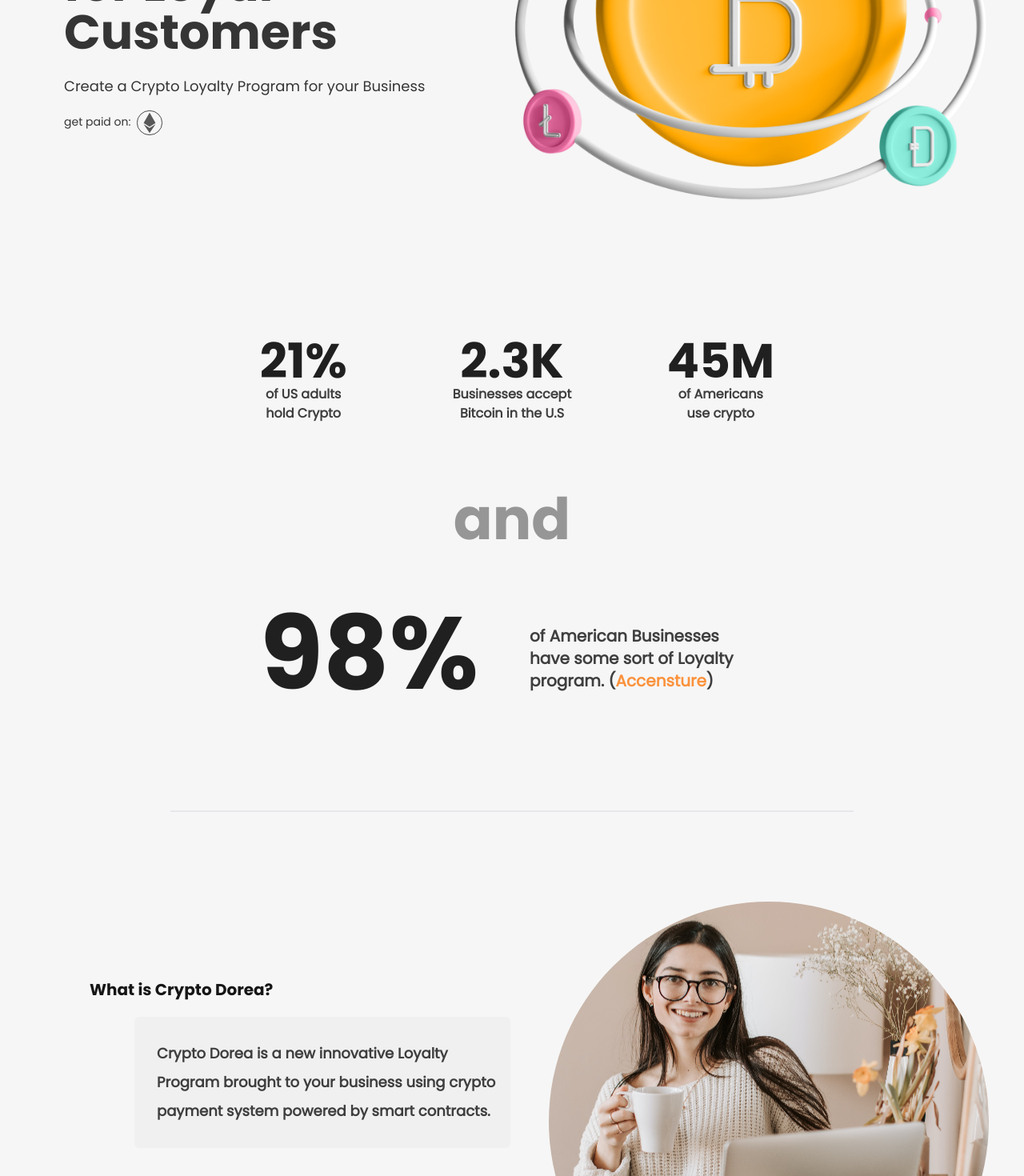
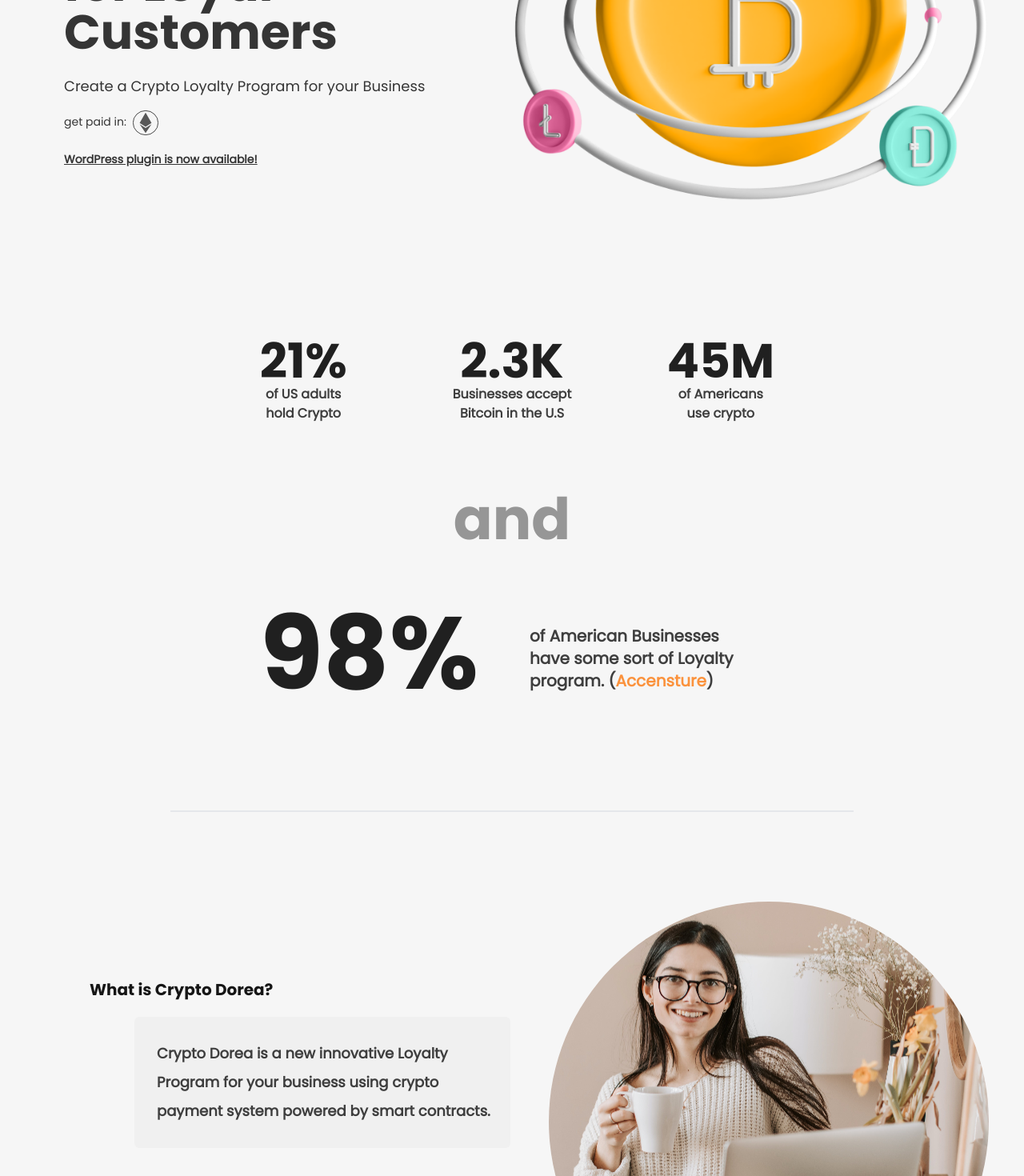
Before and after one commit to xmrrabbitx/cryptodorea_website, a Next.js app: page / in a window 1280 px wide. Shown: the part 360-1830 px from the top of the page at 80% size. Built offline with nearby package versions, Linux system fonts and the light colour scheme.

Commit message:
fix issues

```diff
--- a/pages/index.tsx
+++ b/pages/index.tsx
@@ -49,16 +49,25 @@
           <div className='grid xl:grid-cols-2 lg:grid-cols-2 md:grid-cols-2 sm:grid-cols-2 gap-1'>
               <div className='w-12/12 2xl:pl-28 xl:pl-20 lg:pl-20 md:pl-8 sm:pl-4 pl-4'>
                   <p className={`${styles.titleMain} 2xl:6xl xl:text-6xl lg:text-4xl md:text-3xl sm:text-3xl text-3xl xl:mt-36 lg:mt-36 md:mt-16 sm:mt-18 mt-10`}>
-                Crypto Cashback <br />
+                      Crypto Cashback <br/>
                       for Loyal Customers
                   </p>
                   <p className={`${styles.titleCaption} xl:text-lg text-sm mt-6 `}>
                       Create a Crypto Loyalty Program for your Business
                   </p>
                   <p className='flex mt-4'>
-                <span className={`${styles.titleCaption} pt-1 text-sm`}>get paid on:</span>
-                <span><a href="https://ethereum.org/" className=''><Image className='ml-2 xl:w-8 w-7' src={EthPic} alt='Ethereum image' width={35} height={35} /></a></span>
+                      <span className={`${styles.titleCaption} pt-1 text-sm`}>get paid in:</span>
+                      <span><a href="https://ethereum.org/" className=''><Image className='ml-2 xl:w-8 w-7' src={EthPic}
+                                                                                alt='Ethereum image' width={35}
+                                                                                height={35}/></a></span>
                   </p>
+
+                  <p className='flex mt-4'>
+                      <span className={`${styles.titleCaption} pt-1 text-sm`}>
+                          <a href="https://wordpress.org/plugins/crypto-dorea-crypto-cashback-for-woocommerce/" className='font-bold underline'>WordPress plugin is now available!</a>
+                      </span>
+                  </p>
+
                   <div>
                   </div>
                   <div>
@@ -116,7 +125,7 @@
             <div className='xl:col-span-1 lg:col-span-1 md:col-span-1 col-span-2 xl:ml-28 lg:ml-12 md:ml-8 sm:ml-0 xl:p-0 lg:p-0 md:p-0 sm:p-5 p-5 xl:mt-24 mt-5'>
               <p id={styles.doreaDefinitionTitle} className='2xl:text-4xl text-xl font-bold'>What is Crypto Dorea?</p>
               <div id={styles.doreaDefinition} className='mt-5 xl:ml-14 ml-0 pr-3 pl-7 pt-7 pb-7 rounded-md'>
-                <p id={styles.doreaDefinitionText} className='xl:text-lg text-base xl:leading-9 leading-8  font-bold'>Crypto Dorea is a new innovative Loyalty Program brought to your business using crypto payment system powered by smart contracts.</p>
+                <p id={styles.doreaDefinitionText} className='xl:text-lg text-base xl:leading-9 leading-8  font-bold'>Crypto Dorea is a new innovative Loyalty Program for your business using crypto payment system powered by smart contracts.</p>
               </div>
             </div>
             <div className='xl:col-span-1 lg:col-span-1 md:col-span-1 col-span-2 xl:p-0 lg:p-0  md:p-0 sm:p-0 p-5 grid items-center justify-center relative'>
```
Also changed, not shown: pages/api/db.txt (deleted), pages/api/email/sendWelcomeEmail.txt (deleted), pages/api/smartContract/compile.txt (deleted), 1 other file (tests, documents, lock files or other folders). Lines whose indentation alone changed are shown as unchanged.
